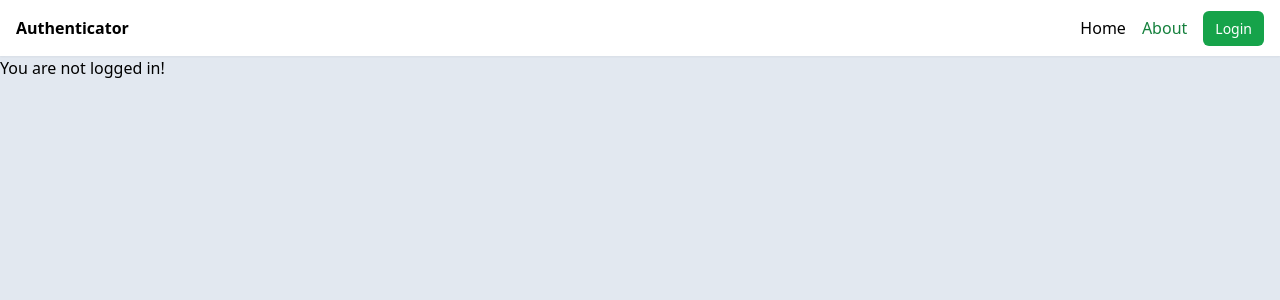
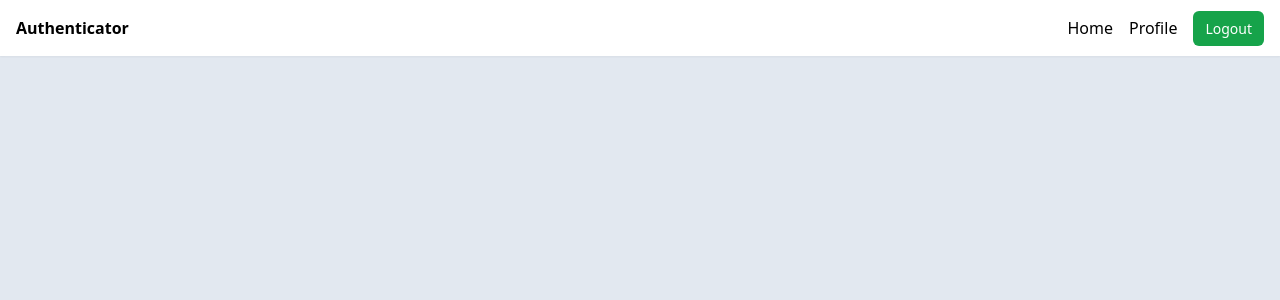
Before and after one commit to sametbirol/auth-nuxt3, a Nuxt app: page /about in a window 1280 px wide. Shown: the top 300 px of the page. Built offline with nearby package versions, Linux system fonts and the light colour scheme.

Commit message:
About => Profile

```diff
--- a/layouts/default.vue
+++ b/layouts/default.vue
@@ -7,10 +7,10 @@
                     <li>
                         <NuxtLink to="/">Home</NuxtLink>
                     </li>
-                    <li>
-                        <NuxtLink to="/about">About</NuxtLink>
+                    <li v-if="isAuthenticated">
+                        <NuxtLink to="/profile">Profile</NuxtLink>
                     </li>
-                    <li v-if="!firebaseUser">
+                    <li v-if="!isAuthenticated">
                         <NuxtLink to="/login" class="loginBtn">Login</NuxtLink>
                     </li>
                     <li v-else>
@@ -28,7 +28,7 @@
 <script setup>
 import { storeToRefs } from 'pinia'; // import storeToRefs helper hook from pinia
 import { useAuthStore } from '~/store/auth';
-const { firebaseUser } = storeToRefs(useAuthStore());
+const { isAuthenticated } = storeToRefs(useAuthStore());
 
 </script>
 
--- a/pages/about.vue
+++ /dev/null
@@ -1,14 +0,0 @@
-<template>
-    <div>
-        <div v-if="firebaseUser">{{ firebaseUser }}</div>
-        <div v-else>You are not logged in!</div>
-    </div>
-</template>
-
-<script setup>
-import { storeToRefs } from 'pinia'; // import storeToRefs helper hook from pinia
-import { useAuthStore } from '~/store/auth';
-const { firebaseUser } = storeToRefs(useAuthStore());
-</script>
-
-<style scoped></style>
```
